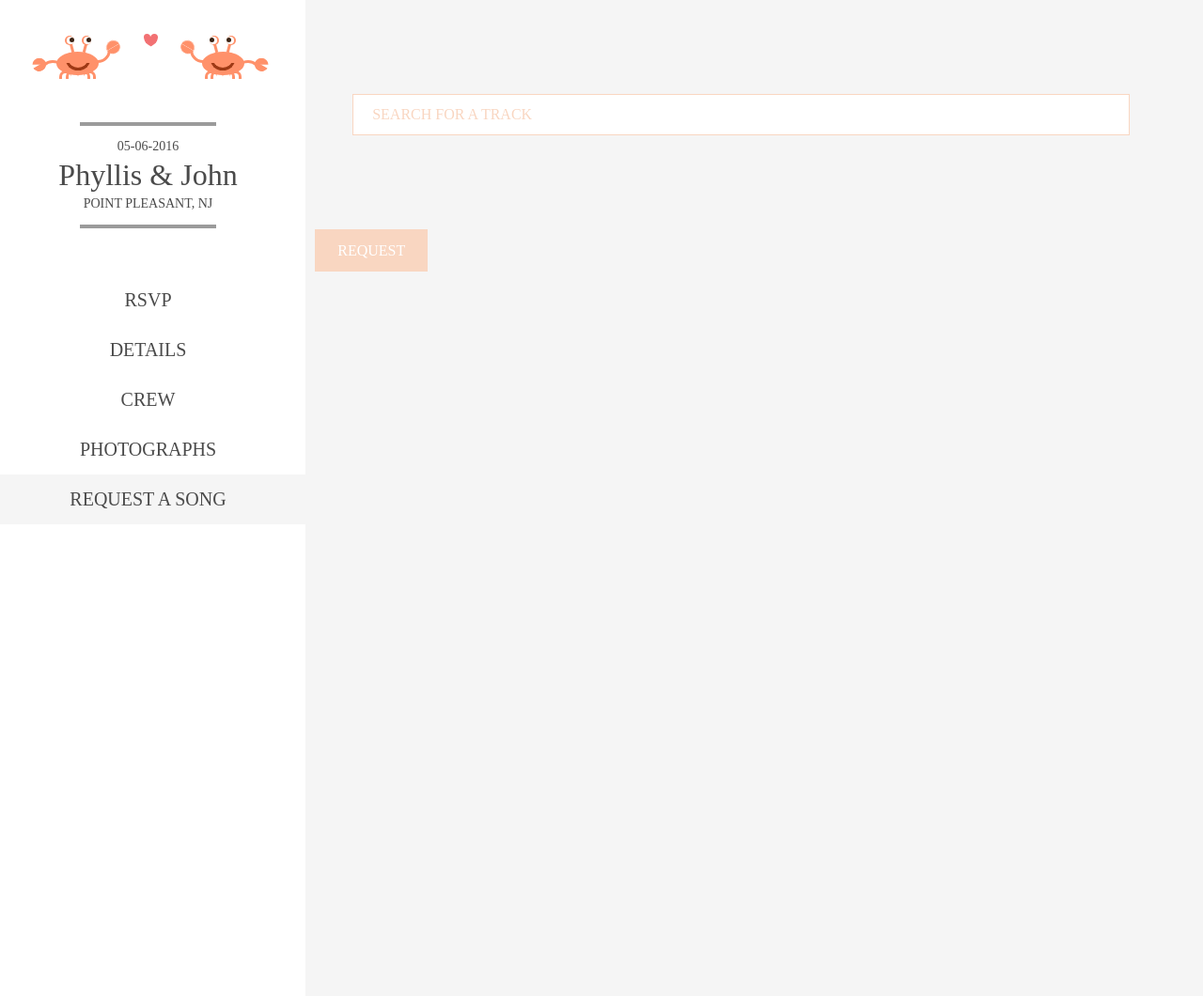
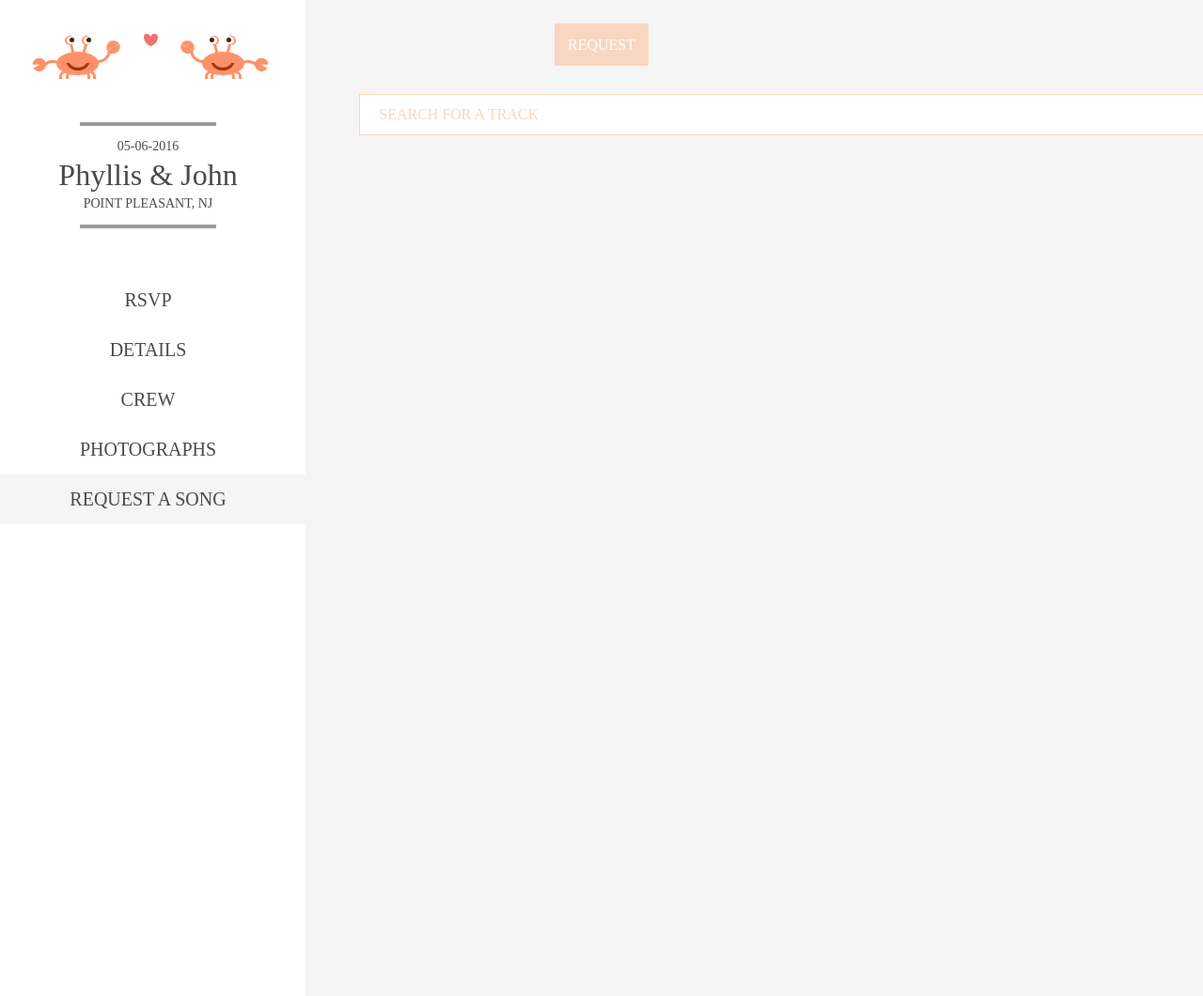
Before and after one commit to phyllisandjohn/phyllisandjohn.github.io, a Jekyll site: the page request/index.html, which Jekyll copies as it is, in a window 1280 px wide. Shown: the whole page at 94% size. Built offline with Jekyll 4.4.1, drawn with Linux system fonts in a browser that asks for light colours; nearby versions of some CDN libraries.

Commit message:
Update request.css

```diff
--- a/css/request.css
+++ b/css/request.css
@@ -12,10 +12,6 @@
 .recieved p {
   margin-top: 10px;
   margin-left: 20px;
-}
-
-form {
-  width: 85%;
 }
 
 .search input[type="text"] {
@@ -33,10 +29,12 @@ form {
 }
 
 input[type="submit"] {
-  float: left;
+  position: absolute;
+  left: 50%;
+  margin-left: -50px;
   height: 45px;
-  width: 15%;
-  margin-top: 100px;
+  width: 100px;
+  margin-top: 25px;
   background: rgb(249,214,193);
   border: none;
   color: white;
```
